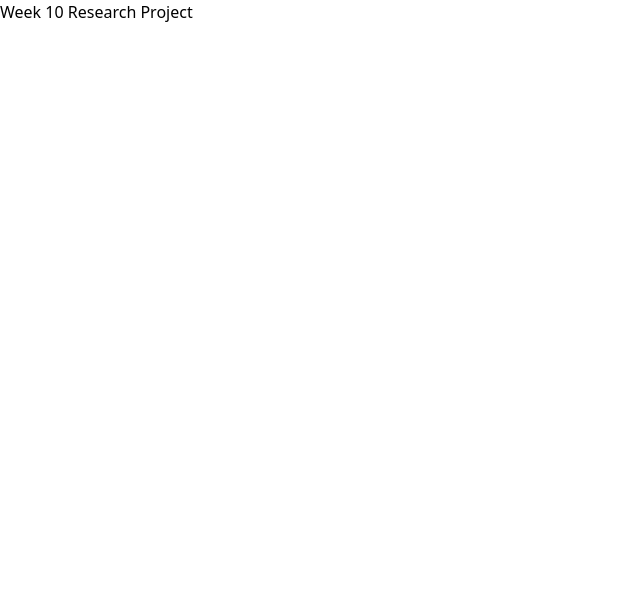
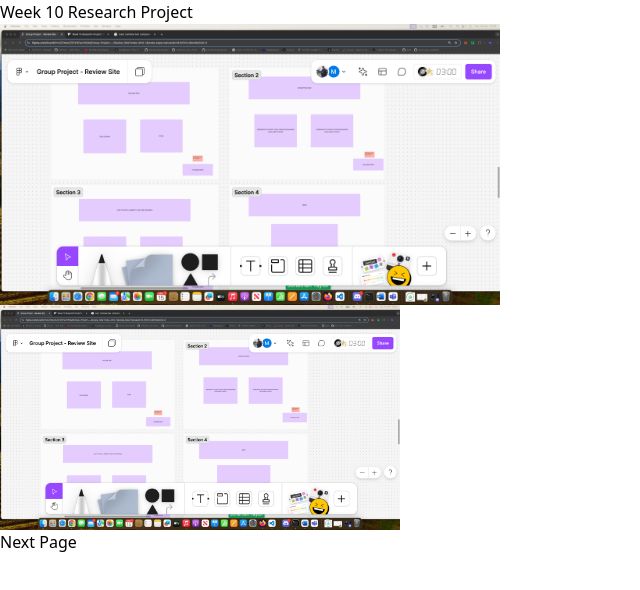
Before and after one commit to taylor1807/week10-project, a Next.js app: page /welcome in a window 1280 px wide. Shown: the top 590 px of the page, without its empty margins (0-640 px from the left). Built offline with nearby package versions, Linux system fonts and the light colour scheme.

Commit message:
adding screenshots

```diff
--- a/src/app/welcome/page.jsx
+++ b/src/app/welcome/page.jsx
@@ -1,8 +1,26 @@
-import Link from "next/link"
+import Link from "next/link";
+import Image from "next/image";
 
 export default function welcome() {
     return (
-        <h1>Week 10 Research Project</h1>
+        <div className="flex flex-col p-8 text-3x">
+            <h1 className="">Week 10 Research Project</h1>
+            <div className="flex justify-center ">
+            <Image
+                src="/images/figma.png"
+                width={500}
+                height={500}
+                alt="figma screenshot"
+                />
+            <Image
+                src="/images/figma.png"
+                width={400}
+                height={400}
+                alt="figma screenshot"
+                />
+            </div>
 
+            <Link className="px-4 py-2 bg-blue-500 text-white rounded hover:bg-blue-600 transition-colors absolute bottom-5 right-5 text-2xl" href="/description">Next Page</Link>
+        </div>
     )
 }
```
Also changed, not shown: public/images/figma.png (added).
